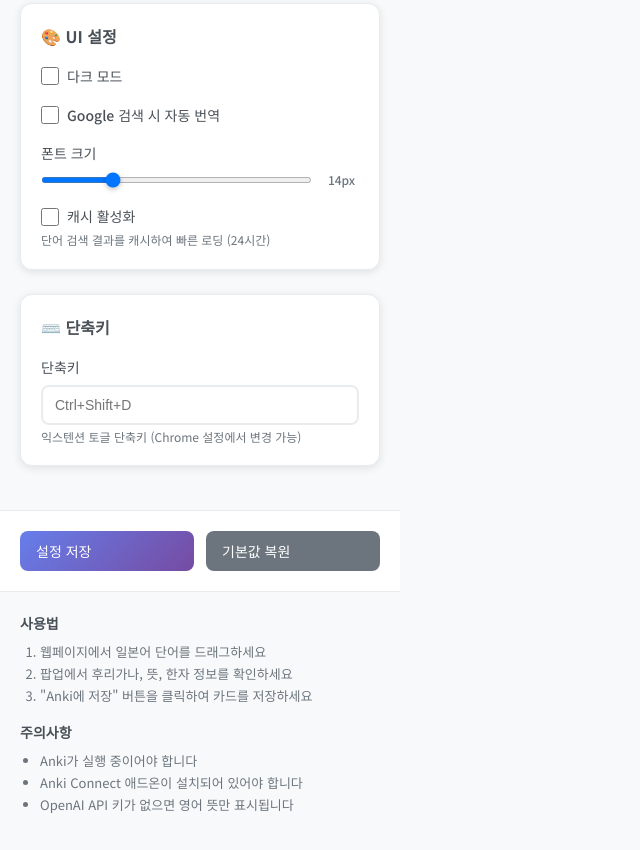
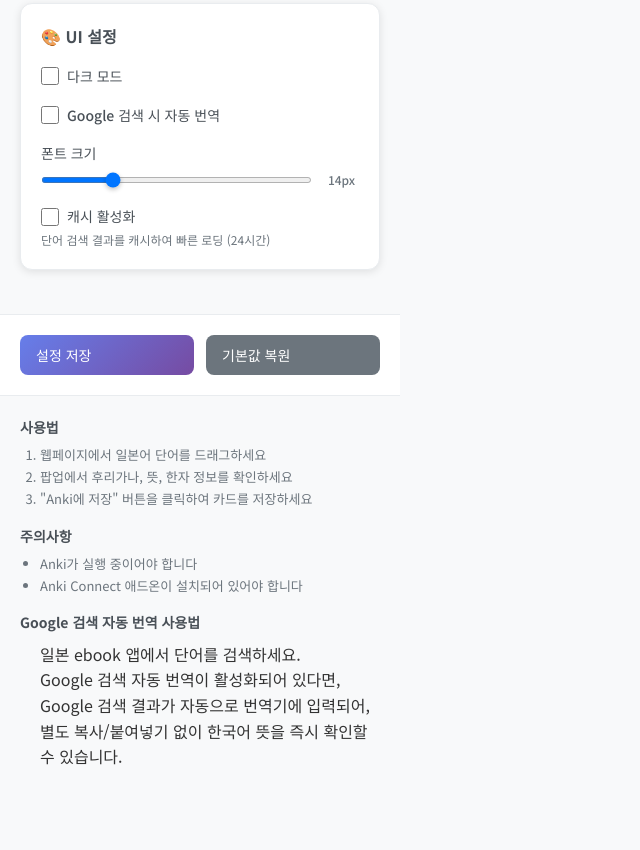
Before and after one commit to 1132jjw/Drag2Anki_JP, a website built with webpack: page popup.html in a window 1280 px wide. Shown: the part 1021-1871 px from the top of the page, without its empty margins (0-640 px from the left). After the commit the page ends 1827 px from the top, so only its background shows below. Built offline with nearby package versions, Linux system fonts and the light colour scheme; some packages are replaced by stand-ins of ours; no server answers.

Commit message:
chore: 사용법, 주의사항 수정

```diff
--- a/popup.html
+++ b/popup.html
@@ -102,16 +102,6 @@
                     <small>단어 검색 결과를 캐시하여 빠른 로딩 (24시간)</small>
                 </div>
             </div>
-
-            <div class="section">
-                <h2>⌨️ 단축키</h2>
-
-                <div class="form-group">
-                    <label for="shortcut">단축키</label>
-                    <input type="text" id="shortcut" placeholder="Ctrl+Shift+D" readonly>
-                    <small>익스텐션 토글 단축키 (Chrome 설정에서 변경 가능)</small>
-                </div>
-            </div>
         </div>
 
         <div class="footer">
@@ -131,7 +121,17 @@
             <ul>
                 <li>Anki가 실행 중이어야 합니다</li>
                 <li>Anki Connect 애드온이 설치되어 있어야 합니다</li>
-                <li>OpenAI API 키가 없으면 영어 뜻만 표시됩니다</li>
+            </ul>
+
+            <h3>Google 검색 자동 번역 사용법</h3>
+            <ul>
+                일본 ebook 앱에서 단어를 검색하세요.
+                <br>
+                Google 검색 자동 번역이 활성화되어 있다면,
+                <br>
+                Google 검색 결과가 자동으로 번역기에 입력되어,
+                <br>
+                별도 복사/붙여넣기 없이 한국어 뜻을 즉시 확인할 수 있습니다.
             </ul>
         </div>
     </div>
```
